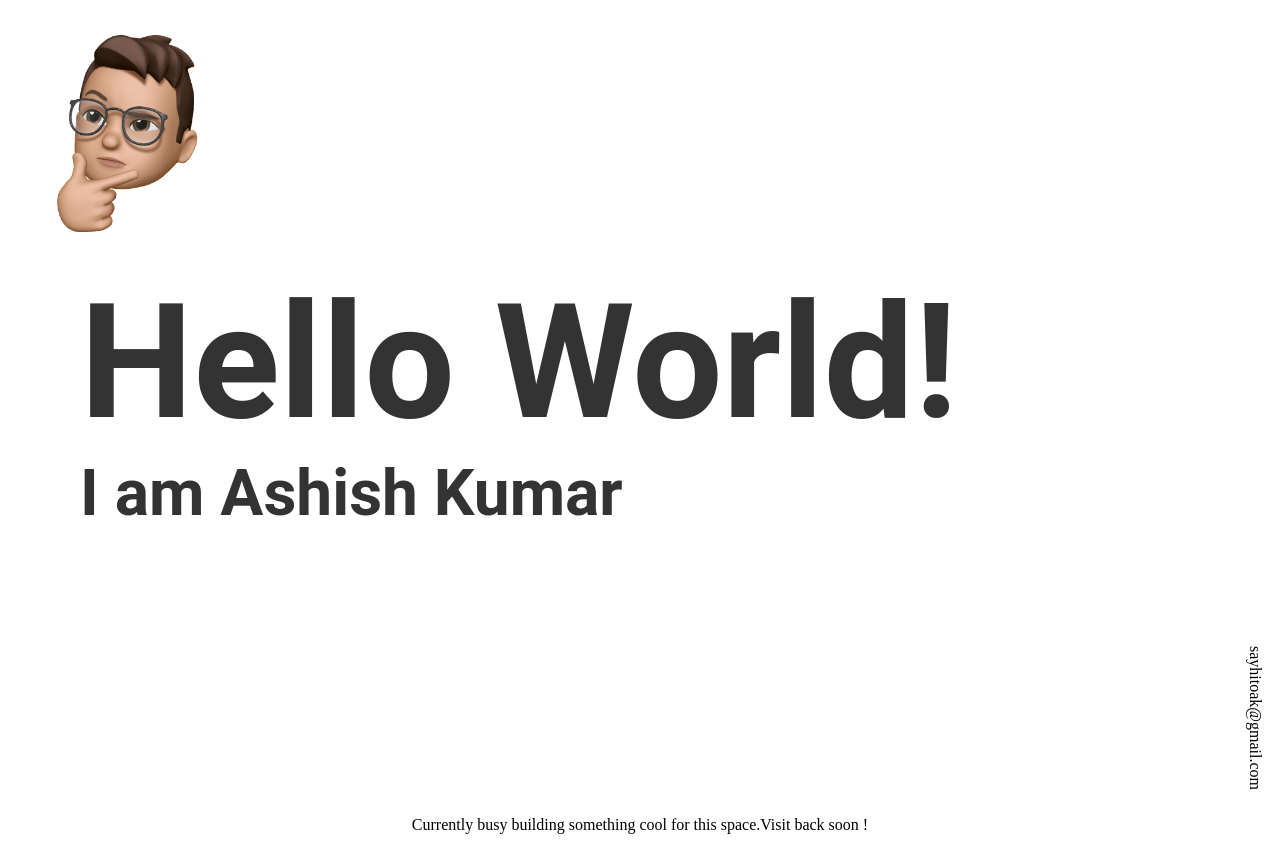
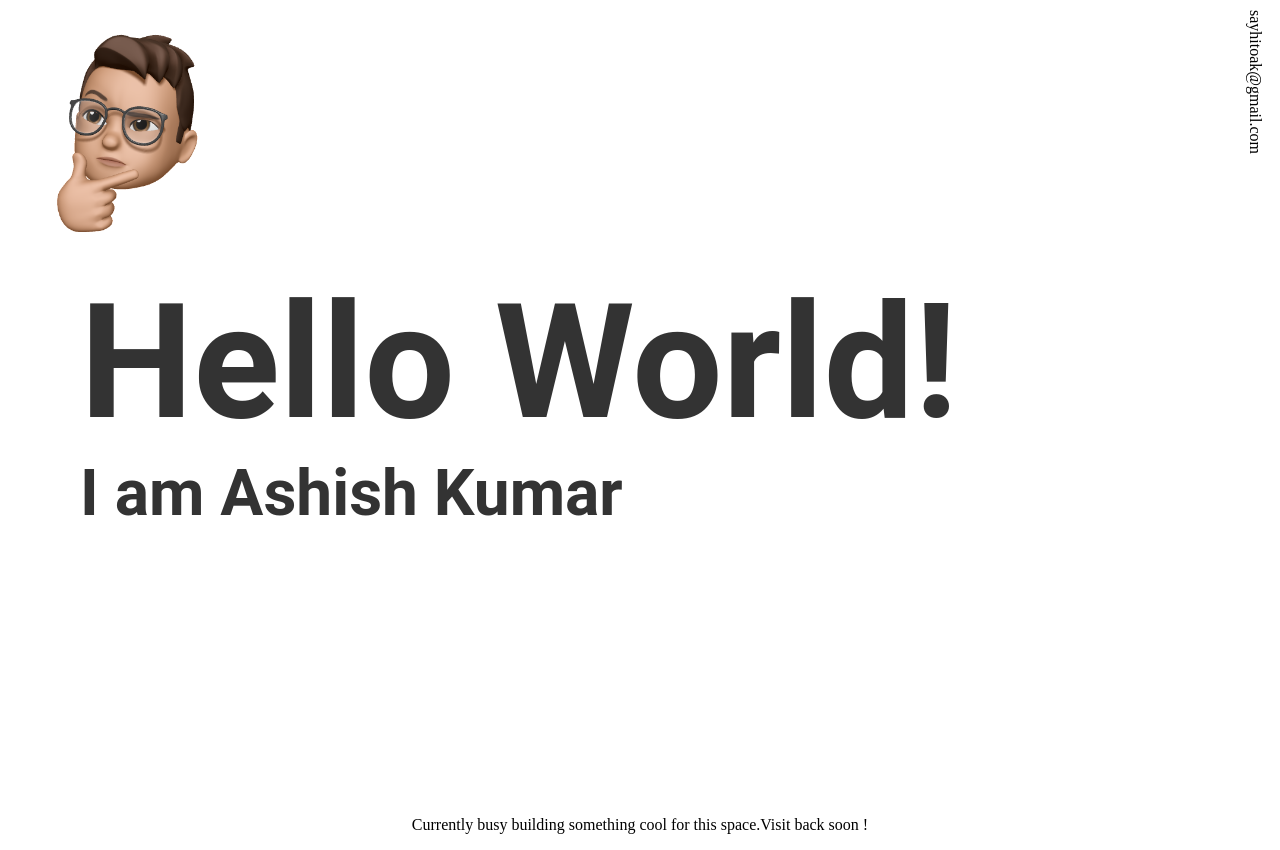
Before and after one commit to imashishks/imashishks.github.io, a PHP site: page / in a window 1280 px wide; the page is wider, and only the part inside the window is pictured. Run offline with PHP 8.4, Linux system fonts and the light colour scheme.

Commit message:
Removed the cursor and moved email to top

```diff
--- a/style.css
+++ b/style.css
@@ -3,9 +3,9 @@ body{
     overflow:hidden;
 
 }
-/* * {
+* {
     cursor: none;
-    } */
+    }
 .memoji{
     position: absolute;
     width:250px;
@@ -40,7 +40,7 @@ footer{
 }
 .email{
     position:fixed;
-    bottom:10px;
+    top:10px;
     right:0;
     writing-mode: vertical-rl;
 }
```
